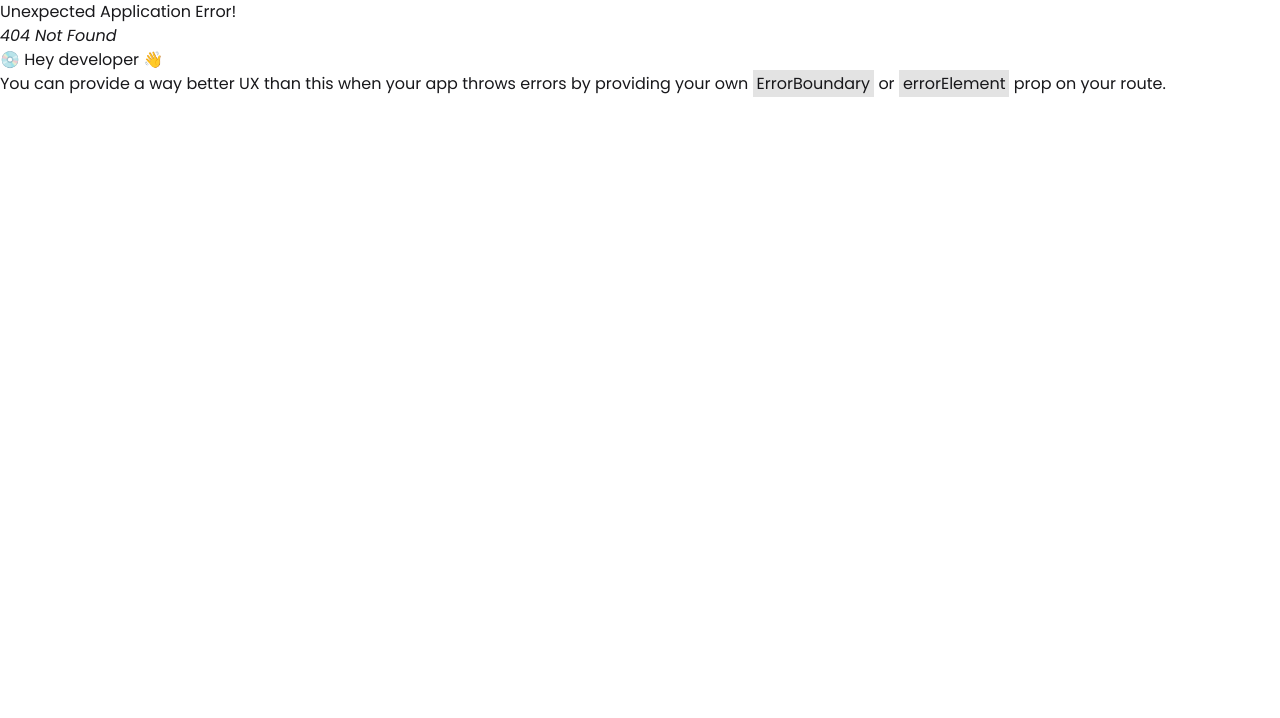
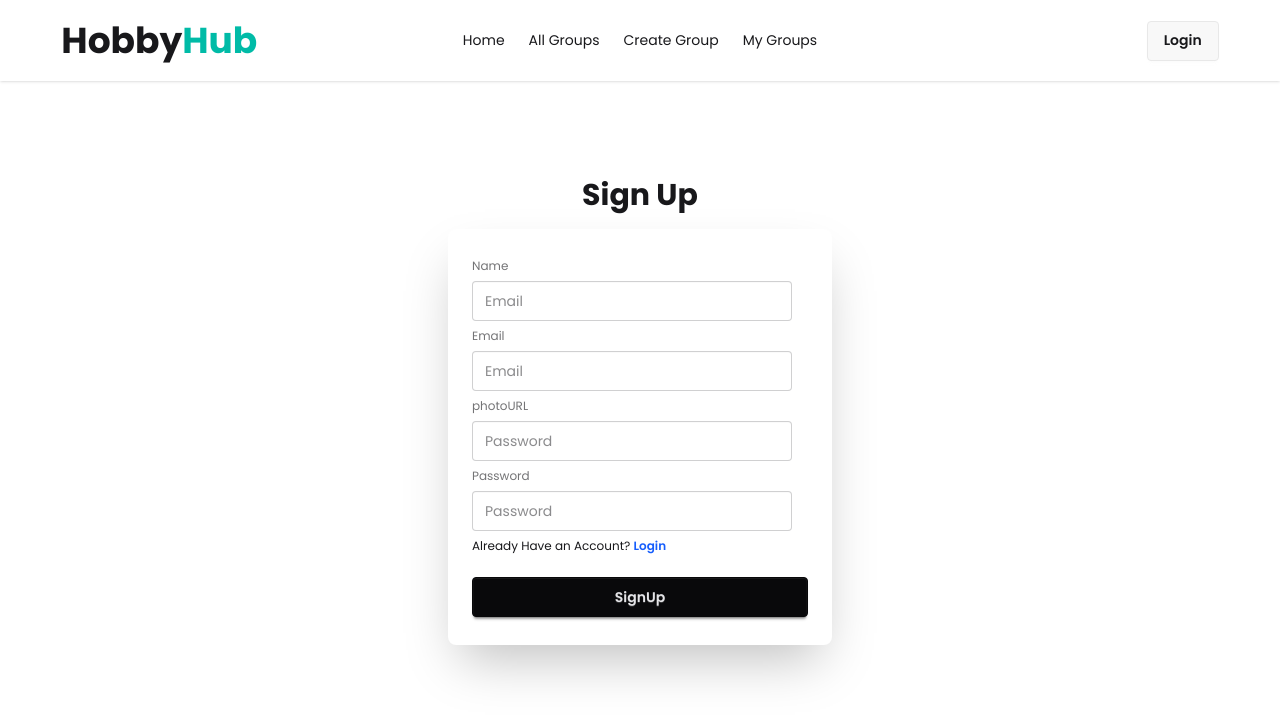
Before and after one commit to parvezreza55/hobbyHub, a React (Vite) app: page /auth/register in a window 1280 px wide. Before the commit this address had no page. Shown: the top 718 px of the page. Built offline with nearby package versions, Linux system fonts and the light colour scheme.

Commit message:
added login and register section not fully authenticate and added firebase

```diff
--- a/package.json
+++ b/package.json
@@ -11,6 +11,7 @@
   },
   "dependencies": {
     "@tailwindcss/vite": "^4.1.7",
+    "firebase": "^11.8.1",
     "react": "^19.1.0",
     "react-dom": "^19.1.0",
     "react-router": "^7.6.0",
--- a/src/Components/Navbar.jsx
+++ b/src/Components/Navbar.jsx
@@ -74,7 +74,7 @@ const Navbar = () => {
           <Link to={"/"} className=" text-xl">
             {" "}
             <div className="text-2xl md:text-4xl font-bold ">
-              Hobby<span className="text-teal-50">Hub</span>
+              Hobby<span className="text-teal-500">Hub</span>
             </div>
           </Link>
         </div>
@@ -82,7 +82,9 @@ const Navbar = () => {
           <ul className="menu menu-horizontal px-1">{links}</ul>
         </div>
         <div className="navbar-end">
-          <a className="btn">Login</a>
+          <Link to={"/auth/login"} className="btn">
+            Login
+          </Link>
         </div>
       </div>
     </div>
--- /dev/null
+++ b/src/Layouts/AuthLayOut.jsx
@@ -0,0 +1,14 @@
+import React from "react";
+import Navbar from "../Components/Navbar";
+import { Outlet } from "react-router";
+
+const AuthLayOut = () => {
+  return (
+    <div>
+      <Navbar></Navbar>
+      <Outlet></Outlet>
+    </div>
+  );
+};
+
+export default AuthLayOut;
--- a/src/Pages/LogIn.jsx
+++ b/src/Pages/LogIn.jsx
@@ -1,11 +1,45 @@
-import React from 'react';
+import React from "react";
+import { Link } from "react-router";
 
 const LogIn = () => {
-    return (
-        <div>
+  return (
+    <div className="">
+      <h1 className="text-3xl font-bold text-center mt-24 mb-4">Sign In</h1>
+      <div className="card bg-base-100 w-full max-w-sm mx-auto shrink-0 shadow-2xl">
+        <div className="card-body">
+          <fieldset className="fieldset">
+            <label className="label">Email</label>
+            <input
+              type="email"
+              name="email"
+              className="input"
+              placeholder="Email"
+            />
 
+            <label className="label">Password</label>
+            <input
+              type="password"
+              name="password"
+              className="input"
+              placeholder="Password"
+            />
+            <div>
+              <p>
+                Don't Have an Account?{" "}
+                <Link
+                  className="text-blue-600 font-semibold"
+                  to={"/auth/register"}
+                >
+                  Register
+                </Link>
+              </p>
+            </div>
+            <button className="btn btn-neutral mt-4">Login</button>
+          </fieldset>
         </div>
-    );
+      </div>
+    </div>
+  );
 };
 
 export default LogIn;
--- a/src/Pages/SignUp.jsx
+++ b/src/Pages/SignUp.jsx
@@ -0,0 +1,58 @@
+import React from "react";
+import { Link } from "react-router";
+
+const SignUp = () => {
+  return (
+    <div className="">
+      <h1 className="text-3xl font-bold text-center mt-24 mb-4">Sign Up</h1>
+      <div className="card bg-base-100 w-full max-w-sm mx-auto shrink-0 shadow-2xl">
+        <div className="card-body">
+          <fieldset className="fieldset">
+            <label className="label">Name </label>
+            <input
+              type="text"
+              name="name"
+              className="input"
+              placeholder="Email"
+            />
+            <label className="label">Email</label>
+            <input
+              type="email"
+              name="email"
+              className="input"
+              placeholder="Email"
+            />
+            <label className="label">photoURL </label>
+            <input
+              type="text"
+              name="photoURL"
+              className="input"
+              placeholder="Password"
+            />
+            <label className="label">Password</label>
+            <input
+              type="password"
+              name="password"
+              className="input"
+              placeholder="Password"
+            />
+            <div>
+              <p>
+                Already Have an Account?{" "}
+                <Link
+                  className="text-blue-600 font-semibold"
+                  to={"/auth/login"}
+                >
+                  Login
+                </Link>
+              </p>
+            </div>
+            <button className="btn btn-neutral mt-4">SignUp</button>
+          </fieldset>
+        </div>
+      </div>
+    </div>
+  );
+};
+
+export default SignUp;
--- /dev/null
+++ b/src/PrivateRoutes/PrivateRoutes.jsx
@@ -0,0 +1,7 @@
+import React from "react";
+
+const PrivateRoutes = ({ children }) => {
+  return children;
+};
+
+export default PrivateRoutes;
--- /dev/null
+++ b/src/firebase/firebase.init.js
@@ -0,0 +1,21 @@
+// Import the functions you need from the SDKs you need
+import { initializeApp } from "firebase/app";
+import { getAuth } from "firebase/auth";
+// TODO: Add SDKs for Firebase products that you want to use
+// https://firebase.google.com/docs/web/setup#available-libraries
+
+// Your web app's Firebase configuration
+const firebaseConfig = {
+  apiKey: import.meta.env.VITE_apiKey,
+  authDomain: import.meta.env.VITE_authDomain,
+  projectId: import.meta.env.VITE_projectId,
+  storageBucket: import.meta.env.VITE_storageBucket,
+  messagingSenderId: import.meta.env.VITE_messagingSenderId,
+  appId: import.meta.env.VITE_appId,
+};
+
+// Initialize Firebase
+const app = initializeApp(firebaseConfig);
+
+// Initialize Firebase Authentication and get a reference to the service
+export const auth = getAuth(app);
```
Also changed, not shown: src/Routes/Routes.jsx (+17 -0 lines), 1 other file (tests, documents, lock files or other folders).
